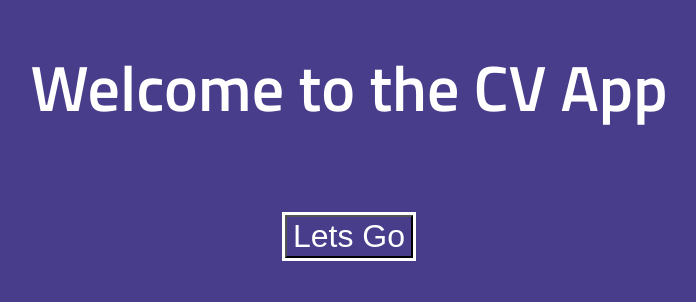
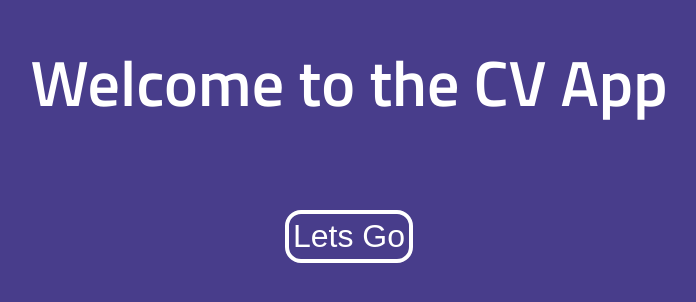
Before and after one commit to iversson-estudos/CV_Editor, a React (Vite) app: page / in a window 1280 px wide. Shown: the part 244-546 px from the top of the page, without its empty margins (291-987 px from the left). Built offline with nearby package versions, Linux system fonts and the light colour scheme.

Commit message:
Minor changes

```diff
--- a/src/pages/homepage/Homepage.module.css
+++ b/src/pages/homepage/Homepage.module.css
@@ -16,13 +16,16 @@ body {
             font-weight: 600 ;
             color: white;
         }
+
         .btn{
             position: relative;
             width: max-content;
+            padding: 4px;
             font-size: var(--fontsize-medium);
             background-color: var(--bgcolor);
+            border: 4px solid white;
+            border-radius: 1rem;
             color: white;
-            outline-style:solid;
             user-select: none;
             cursor:pointer;
         }
@@ -31,7 +34,6 @@ body {
             color: rgba(255, 255, 255, 0);
             background-color: var(--bgcolor);
             position: absolute;
-            border-radius: 4rem;
             height: 100%;
             width: 0;
             top: 0;
@@ -39,7 +41,9 @@ body {
             transition: 1000ms;
         }
         .btn:hover::after{
+            border-radius: 1rem;
             color: white;
+            left: 2px;
             width: 100%;
         }
 
```
